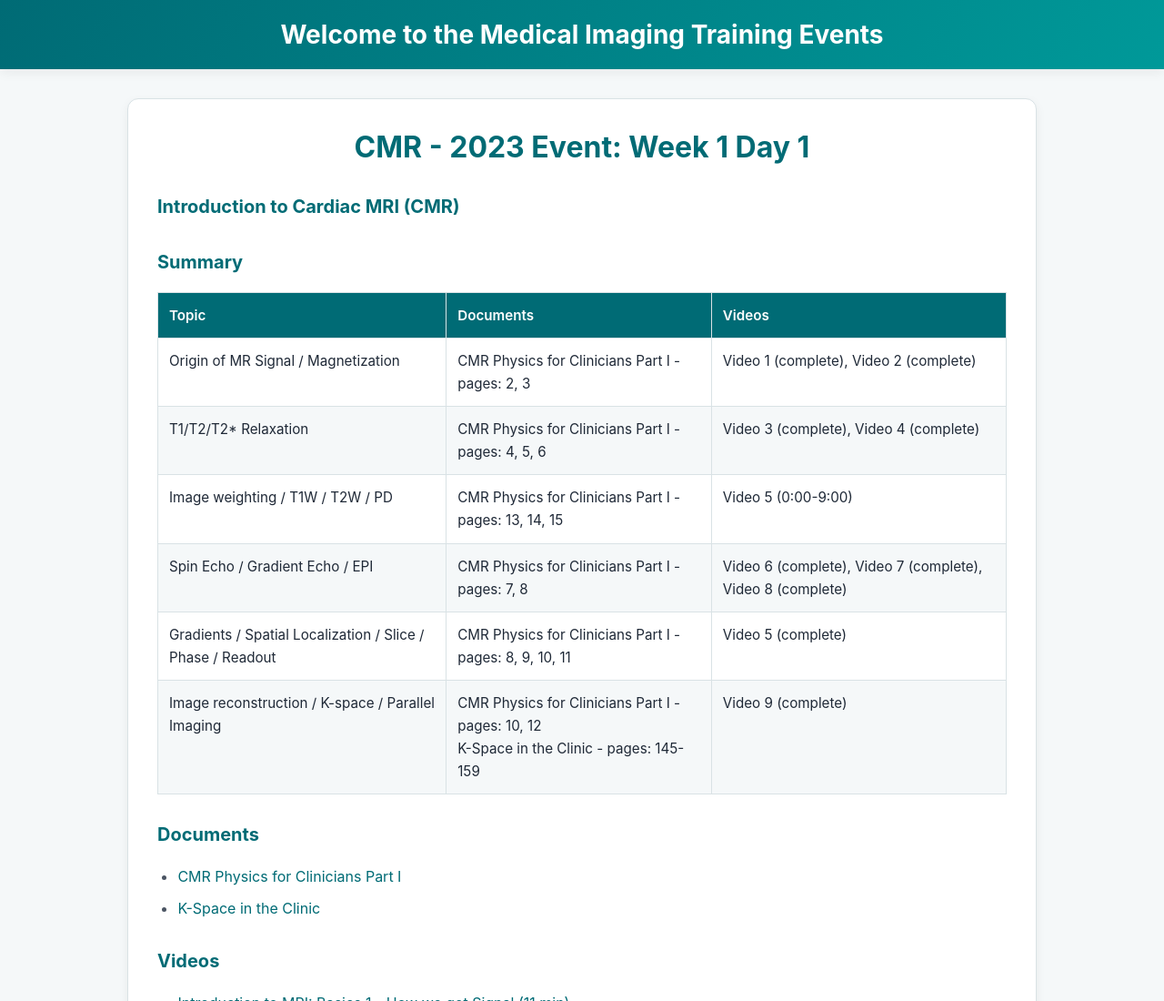
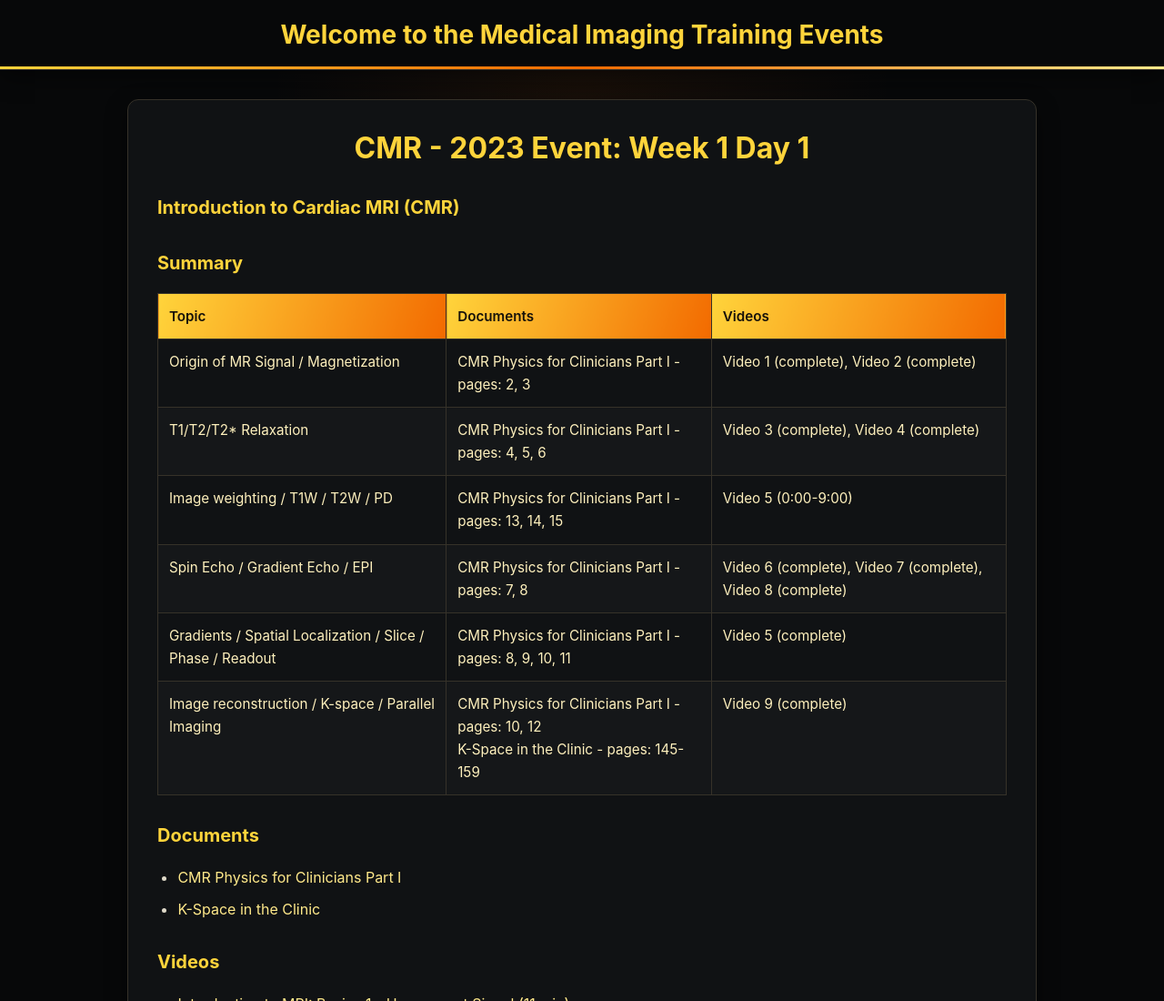
Before and after one commit to andrewekemezie/MRI-Imaging, a plain HTML site: page 2023/Week1_23_Day1.html in a window 1280 px wide. Shown: the top 1100 px of the page at 91% size. Drawn offline with Linux system fonts and the light colour scheme.

Commit message:
Use dark Siemens-inspired color theme
Co-authored-by: Copilot <223556219+Copilot@users.noreply.github.com>

```diff
--- a/style.css
+++ b/style.css
@@ -1,16 +1,18 @@
 :root {
-    --siemens-teal: #009999;
-    --siemens-teal-light: #00b2a9;
-    --siemens-teal-dark: #006b75;
-    --bg-primary: #f5f8f9;
-    --bg-secondary: #eef4f5;
-    --surface: #ffffff;
-    --text-primary: #1f2937;
-    --text-secondary: #4b5563;
-    --text-muted: #6b7280;
-    --border: #d9e2e5;
-    --shadow-sm: 0 2px 8px rgba(0, 0, 0, 0.04);
-    --shadow-md: 0 4px 12px rgba(0, 0, 0, 0.06);
+    --siemens-yellow: #ffd43b;
+    --siemens-yellow-light: #ffe98a;
+    --siemens-orange: #f26a00;
+    --siemens-orange-dark: #c94f00;
+    --bg-primary: #070809;
+    --bg-secondary: #151719;
+    --surface: #101214;
+    --surface-elevated: #1a1c1f;
+    --text-primary: #fff1bd;
+    --text-secondary: #ded8c8;
+    --text-muted: #aaa391;
+    --border: #363229;
+    --shadow-sm: 0 3px 12px rgba(0, 0, 0, 0.35);
+    --shadow-md: 0 8px 24px rgba(0, 0, 0, 0.45);
     --radius: 12px;
     --font-family: "Inter", "Segoe UI", sans-serif;
 }
@@ -24,7 +26,9 @@ body {
     margin: 0;
     display: flex;
     flex-direction: column;
-    background: var(--bg-primary);
+    background:
+        radial-gradient(ellipse at 50% 0, rgba(242, 106, 0, 0.08), transparent 38%),
+        var(--bg-primary);
     color: var(--text-primary);
     font-family: var(--font-family);
     line-height: 1.6;
@@ -32,10 +36,22 @@ body {
 
 header {
     padding: 1.5rem 1rem;
-    background: linear-gradient(120deg, var(--siemens-teal-dark), var(--siemens-teal));
-    color: var(--surface);
+    position: relative;
+    background: var(--bg-primary);
+    color: var(--siemens-yellow);
     text-align: center;
     box-shadow: var(--shadow-md);
+    border-bottom: 1px solid var(--border);
+}
+
+header::after {
+    position: absolute;
+    right: 0;
+    bottom: 0;
+    left: 0;
+    height: 3px;
+    background: linear-gradient(90deg, var(--siemens-yellow), var(--siemens-orange), var(--siemens-yellow-light));
+    content: "";
 }
 
 header h1 {
@@ -68,7 +84,7 @@ main {
 }
 
 .intro strong {
-    color: var(--siemens-teal-dark);
+    color: var(--siemens-yellow);
 }
 
 .event-section {
@@ -87,8 +103,8 @@ h2 {
     grid-column: 1 / -1;
     margin: 0;
     padding-bottom: 0.75rem;
-    border-bottom: 2px solid var(--bg-secondary);
-    color: var(--siemens-teal-dark);
+    border-bottom: 2px solid var(--siemens-orange);
+    color: var(--siemens-yellow);
     font-size: 1.4rem;
 }
 
@@ -97,7 +113,7 @@ h2 {
     padding: 1rem;
     border: 1px solid var(--border);
     border-radius: calc(var(--radius) - 4px);
-    background: var(--bg-primary);
+    background: var(--surface-elevated);
 }
 
 .week-list > li {
@@ -108,7 +124,7 @@ h2 {
 
 h3 {
     margin: 0 0 0.75rem;
-    color: var(--text-primary);
+    color: var(--siemens-yellow-light);
     font-size: 1rem;
 }
 
@@ -130,8 +146,8 @@ a.button {
     padding: 0.5rem 0.85rem;
     border: 1px solid transparent;
     border-radius: 8px;
-    background: var(--siemens-teal-dark);
-    color: var(--surface);
+    background: linear-gradient(110deg, var(--siemens-yellow), var(--siemens-orange));
+    color: #17120a;
     font-size: 0.9rem;
     font-weight: 600;
     text-decoration: none;
@@ -140,20 +156,21 @@ a.button {
 
 a.button:hover {
     transform: translateY(-1px);
-    background: var(--siemens-teal-dark);
+    background: linear-gradient(110deg, var(--siemens-yellow-light), var(--siemens-orange));
     box-shadow: var(--shadow-sm);
 }
 
 a.button:focus-visible {
-    outline: 3px solid var(--siemens-teal-light);
+    outline: 3px solid var(--siemens-yellow);
     outline-offset: 3px;
 }
 
 footer {
     padding: 1rem;
-    background: var(--siemens-teal-dark);
-    color: var(--surface);
+    background: var(--bg-primary);
+    color: var(--text-secondary);
     text-align: center;
+    border-top: 1px solid var(--siemens-orange);
 }
 
 footer p {
--- a/style2.css
+++ b/style2.css
@@ -1,16 +1,18 @@
 :root {
-    --siemens-teal: #009999;
-    --siemens-teal-light: #00b2a9;
-    --siemens-teal-dark: #006b75;
-    --bg-primary: #f5f8f9;
-    --bg-secondary: #eef4f5;
-    --surface: #ffffff;
-    --text-primary: #1f2937;
-    --text-secondary: #4b5563;
-    --text-muted: #6b7280;
-    --border: #d9e2e5;
-    --shadow-sm: 0 2px 8px rgba(0, 0, 0, 0.04);
-    --shadow-md: 0 4px 12px rgba(0, 0, 0, 0.06);
+    --siemens-yellow: #ffd43b;
+    --siemens-yellow-light: #ffe98a;
+    --siemens-orange: #f26a00;
+    --siemens-orange-dark: #c94f00;
+    --bg-primary: #070809;
+    --bg-secondary: #151719;
+    --surface: #101214;
+    --surface-elevated: #1a1c1f;
+    --text-primary: #fff1bd;
+    --text-secondary: #ded8c8;
+    --text-muted: #aaa391;
+    --border: #363229;
+    --shadow-sm: 0 3px 12px rgba(0, 0, 0, 0.35);
+    --shadow-md: 0 8px 24px rgba(0, 0, 0, 0.45);
     --radius: 12px;
     --font-family: "Inter", "Segoe UI", sans-serif;
 }
@@ -24,7 +26,9 @@ body {
     margin: 0;
     display: flex;
     flex-direction: column;
-    background: var(--bg-primary);
+    background:
+        radial-gradient(ellipse at 50% 0, rgba(242, 106, 0, 0.08), transparent 38%),
+        var(--bg-primary);
     color: var(--text-primary);
     font-family: var(--font-family);
     line-height: 1.65;
@@ -32,16 +36,28 @@ body {
 
 header {
     padding: 1.25rem 1rem;
-    background: linear-gradient(120deg, var(--siemens-teal-dark), var(--siemens-teal));
-    color: var(--surface);
+    position: relative;
+    background: var(--bg-primary);
+    color: var(--siemens-yellow);
     text-align: center;
     box-shadow: var(--shadow-md);
+    border-bottom: 1px solid var(--border);
+}
+
+header::after {
+    position: absolute;
+    right: 0;
+    bottom: 0;
+    left: 0;
+    height: 3px;
+    background: linear-gradient(90deg, var(--siemens-yellow), var(--siemens-orange), var(--siemens-yellow-light));
+    content: "";
 }
 
 header h1,
 .header {
     margin: 0;
-    color: var(--surface);
+    color: var(--siemens-yellow);
     font-size: clamp(1.25rem, 3vw, 1.75rem);
 }
 
@@ -74,7 +90,7 @@ main > section {
 
 h1 {
     margin: 0 0 1.25rem;
-    color: var(--siemens-teal-dark);
+    color: var(--siemens-yellow);
     text-align: center;
     font-size: clamp(1.5rem, 3vw, 2rem);
     line-height: 1.3;
@@ -82,7 +98,7 @@ h1 {
 
 h2 {
     margin: 1.75rem 0 0.75rem;
-    color: var(--siemens-teal-dark);
+    color: var(--siemens-yellow);
     font-size: 1.25rem;
 }
 
@@ -90,7 +106,7 @@ h2 {
 .images h2 {
     margin-top: 0;
     padding-bottom: 0.65rem;
-    border-bottom: 2px solid var(--bg-secondary);
+    border-bottom: 2px solid var(--siemens-orange);
 }
 
 p {
@@ -109,7 +125,7 @@ li {
 }
 
 a {
-    color: var(--siemens-teal-dark);
+    color: var(--siemens-yellow-light);
     text-decoration: underline;
     text-decoration-color: transparent;
     text-underline-offset: 0.2em;
@@ -117,12 +133,12 @@ a {
 }
 
 a:hover {
-    color: var(--siemens-teal);
+    color: var(--siemens-orange);
     text-decoration-color: currentColor;
 }
 
 a:focus-visible {
-    outline: 3px solid var(--siemens-teal-light);
+    outline: 3px solid var(--siemens-yellow);
     outline-offset: 3px;
 }
 
@@ -143,17 +159,17 @@ a:focus-visible {
 }
 
 .summary-table th {
-    background: var(--siemens-teal-dark);
-    color: var(--surface);
+    background: linear-gradient(110deg, var(--siemens-yellow), var(--siemens-orange));
+    color: #17120a;
     font-weight: 600;
 }
 
 .summary-table tbody tr:nth-child(even) {
-    background: var(--bg-primary);
+    background: var(--bg-secondary);
 }
 
 .summary-table tbody tr:hover {
-    background: var(--bg-secondary);
+    background: var(--surface-elevated);
 }
 
 .references {
@@ -169,6 +185,7 @@ a:focus-visible {
 
 .references p {
     margin: 0.4rem 0;
+    color: var(--text-muted);
     font-size: 0.85rem;
 }
 
@@ -191,15 +208,16 @@ a:focus-visible {
 footer {
     margin-top: auto;
     padding: 1rem;
-    background: var(--siemens-teal-dark);
-    color: var(--surface);
+    background: var(--bg-primary);
+    color: var(--text-secondary);
     text-align: center;
+    border-top: 1px solid var(--siemens-orange);
 }
 
 .footer1,
 footer p {
     margin: 0;
-    color: var(--surface);
+    color: var(--text-secondary);
     font-size: 0.9rem;
 }
 
```
